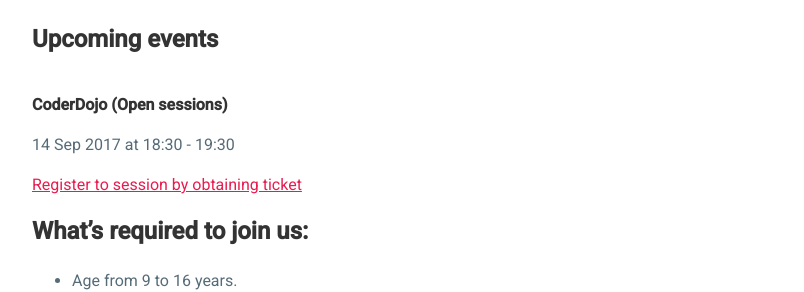
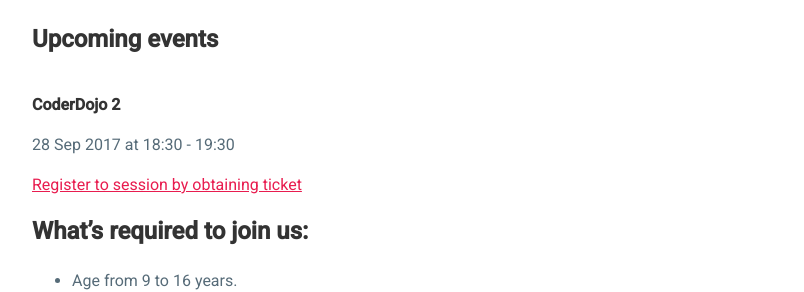
Before and after one commit to Metawired/coderdojo, a Jekyll site: the page built from index.md, in a window 1280 px wide. Shown: the part 828-1120 px from the top of the page, without its empty margins (160-964 px from the left). Built offline with Jekyll 4.4.1, drawn with Linux system fonts in a browser that asks for light colours.

Commit message:
Update events.yaml

```diff
--- a/_data/events.yaml
+++ b/_data/events.yaml
@@ -1,4 +1,4 @@
-- name: CoderDojo (Open sessions)
-  date: 2017-09-14
+- name: CoderDojo 2
+  date: 2017-09-28
   time: 18:30 - 19:30
-  detail: "[Register to session by obtaining ticket](https://www.eventbrite.com/e/coder-dojo-ardkeen-waterford-01-tickets-37368989654)"
+  detail: "[Register to session by obtaining ticket](https://www.eventbrite.com/e/coder-dojo-ardkeen-waterford-02-tickets-38206258949)"
```
